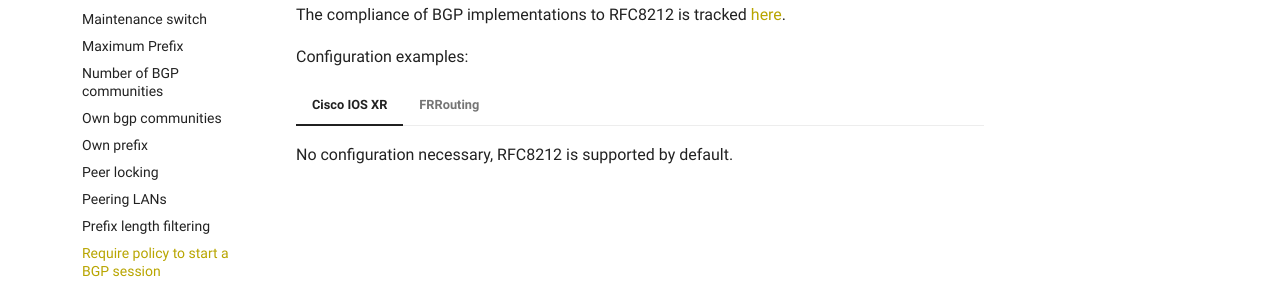
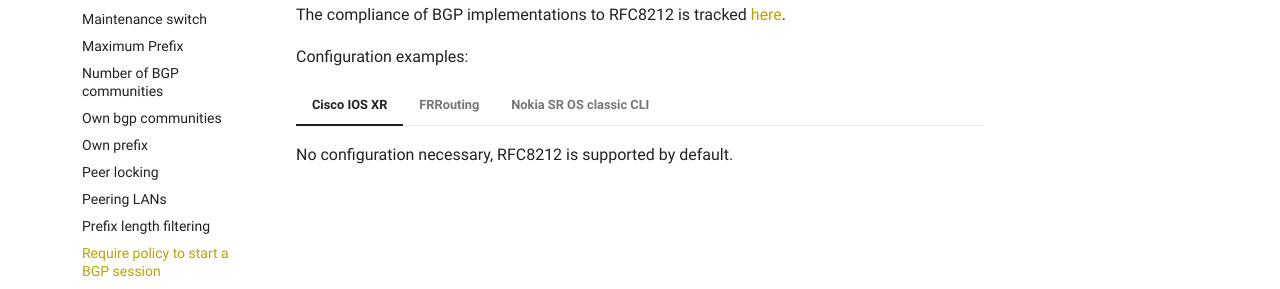
Before and after one commit to denog/routing-guide, an MkDocs documentation site: the page built from docs/guides/route_filtering/inbound/require_policy.md, in a window 1280 px wide. Shown: the part 523-812 px from the top of the page. Built offline with MkDocs 1.6.1 and Material for MkDocs 9.7.7, drawn with Linux system fonts in a browser that asks for light colours; comment, search, counter and statistics services are not loaded.

Commit message:
Example Nokia SR OS classic CLI

````diff
--- a/docs/guides/route_filtering/inbound/require_policy.md
+++ b/docs/guides/route_filtering/inbound/require_policy.md
@@ -23,3 +23,9 @@
     router bgp 64500
       bgp ebgp-requires-policy
     ```
+
+=== "Nokia SR OS classic CLI"
+    ```
+    /configure router "Base" bgp
+            ebgp-default-reject-policy import export
+    ```
````
